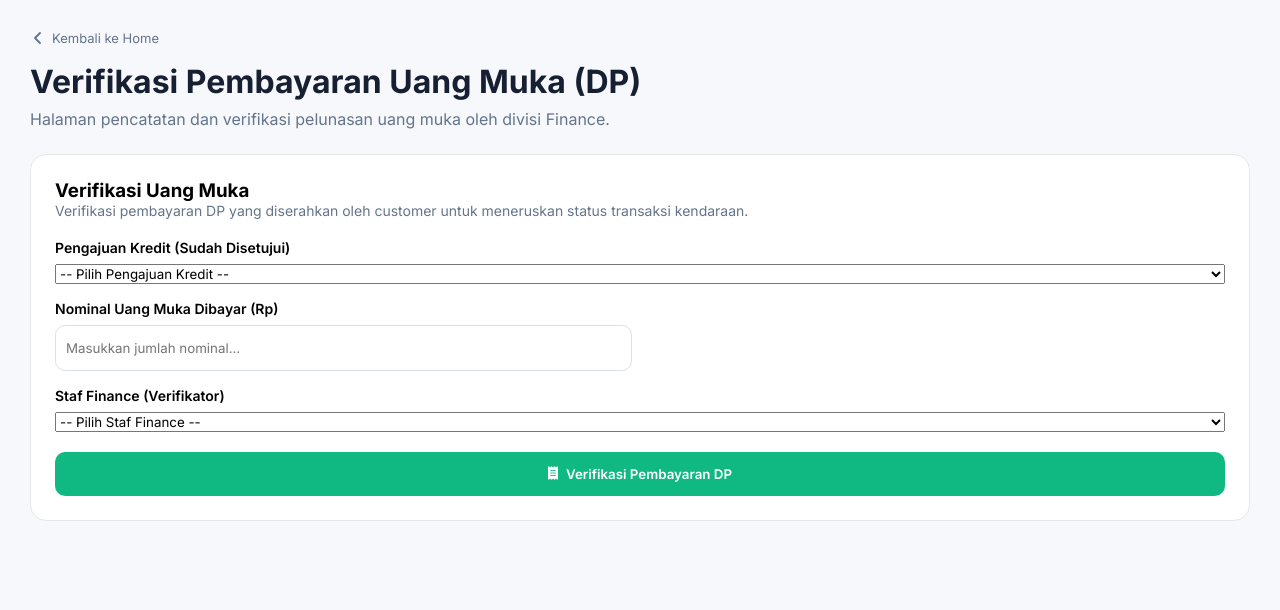
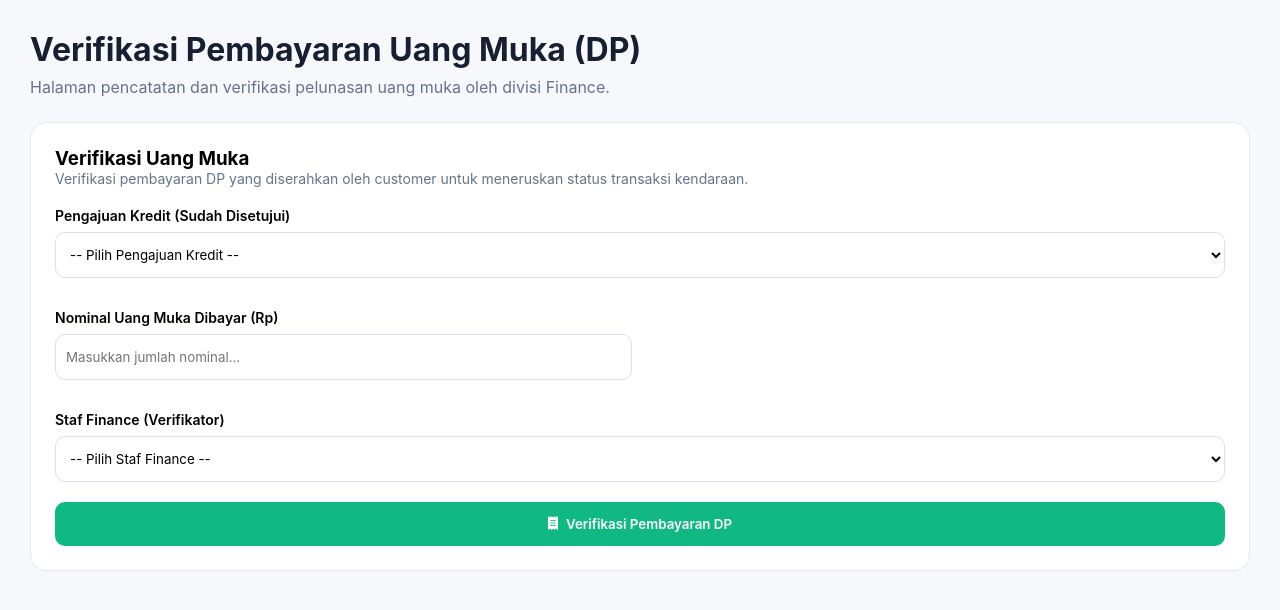
Before and after one commit to valtzyy/RBPL-Project-SI-E, a PHP site: page /app/views/credit/verifikasi_dp.php in a window 1280 px wide. Shown: the top 610 px of the page. Run offline with PHP 8.4, Linux system fonts and the light colour scheme; the template is opened without the code that fills it, so the values that code supplies are empty.

Commit message:
upload file verifikas_dp

```diff
--- a/app/views/credit/verifikasi_dp.php
+++ b/app/views/credit/verifikasi_dp.php
@@ -1,15 +1,3 @@
-<!DOCTYPE html>
-<html lang="id">
-<head>
-    <meta charset="UTF-8">
-    <meta name="viewport" content="width=device-width, initial-scale=1.0">
-    <title>Verifikasi Pembayaran Uang Muka (DP)</title>
-    <!-- Google Fonts: Inter -->
-    <link rel="preconnect" href="https://fonts.googleapis.com">
-    <link rel="preconnect" href="https://fonts.gstatic.com" crossorigin>
-    <link href="https://fonts.googleapis.com/css2?family=Inter:wght@300;400;500;600;700&display=swap" rel="stylesheet">
-
-    <!-- Link to the styling template -->
 <link rel="stylesheet" href="/css/upload-document.css">
 <link rel="stylesheet" href="https://cdnjs.cloudflare.com/ajax/libs/font-awesome/6.5.2/css/all.min.css">
 
@@ -31,20 +19,10 @@
         border: 1px solid #fca5a5;
     }
 </style>
-</head>
-<body>
 
 <div class="container">
 
     <div class="page-header">
-        <!-- Tombol Kembali ke Home (selalu tampil) -->
-        <a href="/" style="display:inline-flex; align-items:center; gap:6px; font-size:13px; color:#64748b; margin-bottom:16px; text-decoration:none;" onmouseover="this.style.color='#172033'" onmouseout="this.style.color='#64748b'">
-            <svg width="16" height="16" viewBox="0 0 16 16" fill="none">
-                <path d="M10 3L5 8l5 5" stroke="currentColor" stroke-width="1.8"
-                    stroke-linecap="round" stroke-linejoin="round"/>
-            </svg>
-            Kembali ke Home
-        </a>
         <h1>Verifikasi Pembayaran Uang Muka (DP)</h1>
         <p>Halaman pencatatan dan verifikasi pelunasan uang muka oleh divisi Finance.</p>
     </div>
@@ -61,7 +39,7 @@
                     <div class="form-grid">
                         <div class="form-group" style="grid-column: span 2;">
                             <label for="id_kredit">Pengajuan Kredit (Sudah Disetujui)</label>
-                            <select id="id_kredit" required>
+                            <select id="id_kredit" required style="height: 46px; border: 1px solid #dbe1ea; border-radius: 10px; padding: 10px; background: white;">
                                 <option value="" disabled selected>-- Pilih Pengajuan Kredit --</option>
                                 <?php
                                 $selectedId = (int)($_GET['id_kredit'] ?? 0);
@@ -78,14 +56,14 @@
                             </select>
                         </div>
 
-                        <div class="form-group">
+                        <div class="form-group" style="margin-top: 15px;">
                             <label for="nominal_dibayar">Nominal Uang Muka Dibayar (Rp)</label>
                             <input type="number" id="nominal_dibayar" placeholder="Masukkan jumlah nominal..." required step="0.01">
                         </div>
 
-                        <div class="form-group" style="grid-column: span 2;">
+                        <div class="form-group" style="grid-column: span 2; margin-top: 15px;">
                             <label for="verified_by">Staf Finance (Verifikator)</label>
-                            <select id="verified_by" required>
+                            <select id="verified_by" required style="height: 46px; border: 1px solid #dbe1ea; border-radius: 10px; padding: 10px; background: white;">
                                 <option value="" disabled selected>-- Pilih Staf Finance --</option>
                                 <?php foreach ($financeUsers as $user): ?>
                                 <option value="<?= $user['id'] ?>">
@@ -100,7 +78,7 @@
                     </div>
 
                     <div class="action-buttons mt-20">
-                        <button type="submit" class="btn btn-primary" style="background: #10b981; width: 100%; display: flex; justify-content: center; align-items: center; gap: 8px;">
+                        <button type="submit" class="btn btn-primary" style="background: #10b981; width: 100%; display: flex; justify-content: center; align-items: center; gap: 8px; border: none; cursor: pointer;">
                             <i class="fa-solid fa-receipt"></i> Verifikasi Pembayaran DP
                         </button>
                     </div>
@@ -111,9 +89,6 @@
             <div id="resultBox" class="result-card">
                 <strong id="resultTitle"></strong>
                 <p id="resultMessage" style="margin-top: 5px; font-size: 14px;"></p>
-                <a id="btnKembali" href="/" style="display: none; margin-top: 14px; padding: 10px 22px; background: #3b82f6; color: #fff; border-radius: 8px; font-weight: 600; text-decoration: none; font-size: 14px; align-items: center; gap: 8px;">
-                    <i class="fa-solid fa-house"></i> Kembali ke Home
-                </a>
             </div>
         </div>
     </div>
@@ -122,6 +97,3 @@
 
 <!-- Script -->
 <script src="/js/verifikasi-dp.js"></script>
-
-</body>
-</html>
```
Lines whose indentation alone changed are shown as unchanged.
